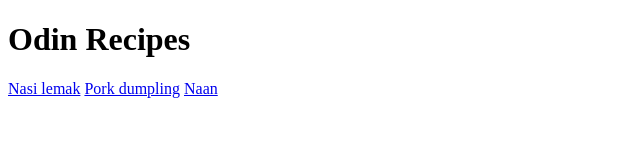
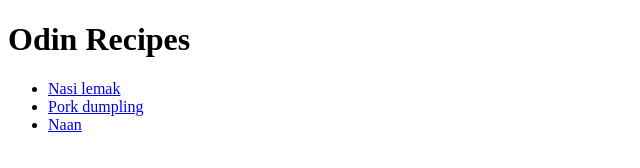
Before and after one commit to Zackry12/odin-recipes, a plain HTML site: page index.html in a window 1280 px wide. Shown: the whole page, without its empty margins (0-640 px from the left). Drawn offline with Linux system fonts and the light colour scheme.

Commit message:
Put all three links in an unordered list

```diff
--- a/index.html
+++ b/index.html
@@ -7,8 +7,10 @@
 </head>
 <body>
     <h1>Odin Recipes</h1>
-    <a href="recipes/nasi-lemak.html">Nasi lemak</a>
-    <a href="recipes/pork-dumpling.html">Pork dumpling</a>
-    <a href="recipes/naan.html">Naan</a>
+    <ul>
+        <li><a href="recipes/nasi-lemak.html">Nasi lemak</a></li>
+        <li><a href="recipes/pork-dumpling.html">Pork dumpling</a></li>
+        <li><a href="recipes/naan.html">Naan</a></li>
+    </ul>
 </body>
 </html>
```
